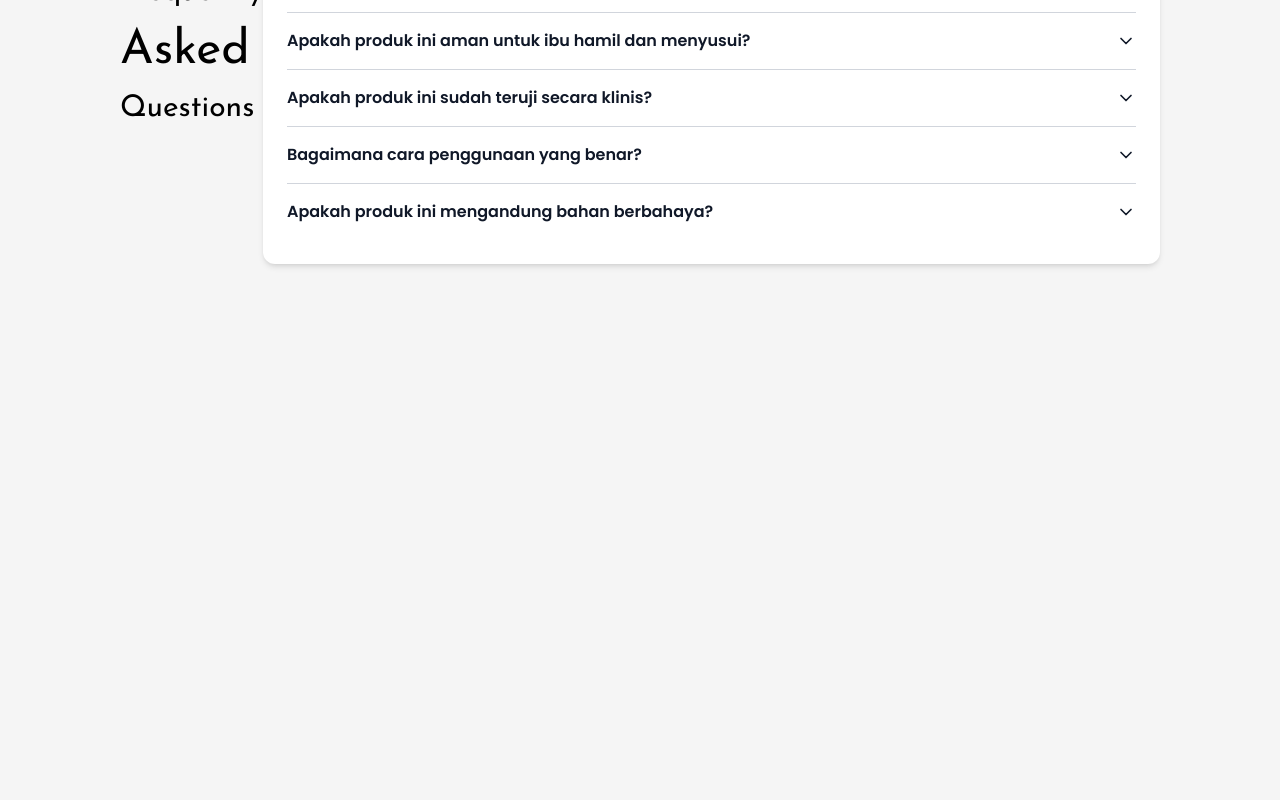
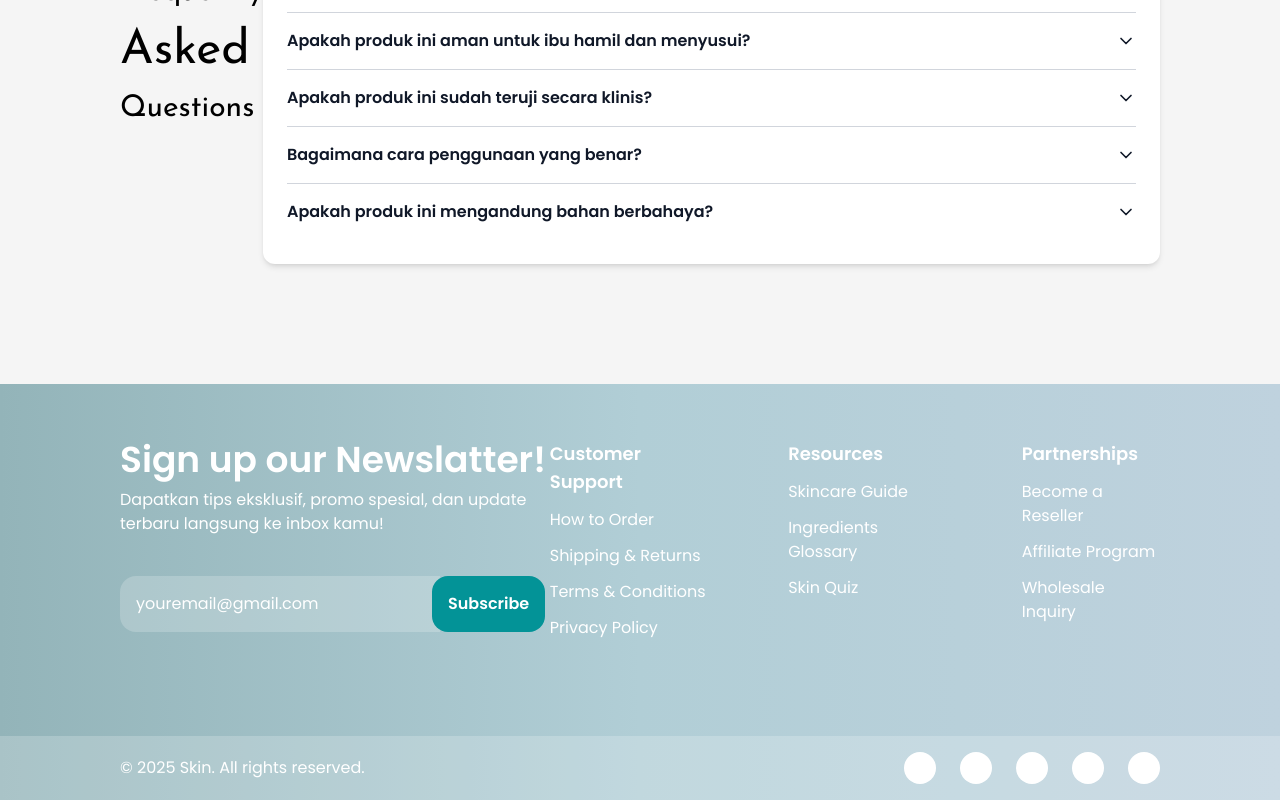
Before and after one commit to Komalasari076/Landing-Page-Skin-Beauty, a React (Vite) app: page / in a window 1280 px wide. Shown: the part 3722-4522 px from the top of the page. Before the commit the page ends 4106 px from the top, so only its background shows below. Built offline with nearby package versions, Linux system fonts and the light colour scheme.

Commit message:
feat: membuat section footer

```diff
--- a/src/App.jsx
+++ b/src/App.jsx
@@ -5,6 +5,7 @@ import Product from "./components/Product";
 import Testimonial from "./components/Testimonial";
 import Blog from "./components/Blog";
 import FAQ from "./components/FAQ";
+import Footer from "./components/Footer";
 
 function App() {
   return (
@@ -12,11 +13,12 @@ function App() {
       <Hero />
       <div className="max-w-9/10 m-auto">
         <Benefits />
-        <Product/>
-        <Testimonial/>
-        <Blog/>
-        <FAQ/>
+        <Product />
+        <Testimonial />
+        <Blog />
+        <FAQ />
       </div>
+      <Footer />
     </>
   );
 }
--- /dev/null
+++ b/src/components/Footer.jsx
@@ -0,0 +1,64 @@
+export default function Footer() {
+  return (
+    <div className="h-full w-full bg-gradient-to-r from-[#93B4B9] via-[#B1CED6] to-[#BFD2DE]">
+      <div className="max-w-9/10 m-auto my-10 px-14 py-14 flex justify-between">
+        <div className="w-[450px]">
+          <h1 className="text-4xl font-semibold text-white">
+            Sign up our Newslatter!
+          </h1>
+          <p className=" text-white mt-2">
+            Dapatkan tips eksklusif, promo spesial, dan update terbaru langsung
+            ke inbox kamu!
+          </p>
+
+          <div className="mt-10">
+            <input
+              type="text"
+              placeholder="youremail@gmail.com"
+              className="w-80 bg-white/20 p-4 rounded-l-2xl placeholder-white"
+            />
+            <button className="bg-[#039397] p-4 rounded-2xl -ml-2 text-white font-semibold cursor-pointer">
+              Subscribe
+            </button>
+          </div>
+        </div>
+        <div className="flex justify-between gap-20 text-white">
+          <ul className="flex flex-col gap-3">
+            <li className="text-lg font-semibold">Customer Support</li>
+            <li>How to Order</li>
+            <li>Shipping & Returns</li>
+            <li>Terms & Conditions</li>
+            <li>Privacy Policy</li>
+          </ul>
+
+          <ul className="flex flex-col gap-3">
+            <li className="text-lg font-semibold">Resources</li>
+            <li>Skincare Guide</li>
+            <li>Ingredients Glossary</li>
+            <li>Skin Quiz</li>
+          </ul>
+
+          <ul className="flex flex-col gap-3">
+            <li className="text-lg font-semibold">Partnerships</li>
+            <li>Become a Reseller</li>
+            <li>Affiliate Program</li>
+            <li>Wholesale Inquiry</li>
+          </ul>
+        </div>
+      </div>
+
+      <div className="bg-white/20 py-4">
+        <div className="max-w-9/10 m-auto px-14 flex justify-between items-center text-white">
+          <p>© 2025 Skin. All rights reserved.</p>
+          <div className="flex justify-between gap-6">
+            <div className="w-8 h-8 rounded-full bg-white"></div>
+            <div className="w-8 h-8 rounded-full bg-white"></div>
+            <div className="w-8 h-8 rounded-full bg-white"></div>
+            <div className="w-8 h-8 rounded-full bg-white"></div>
+            <div className="w-8 h-8 rounded-full bg-white"></div>
+          </div>
+        </div>
+      </div>
+    </div>
+  );
+}
```
